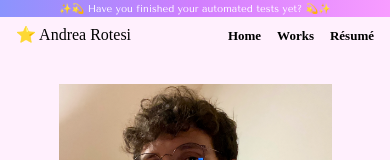
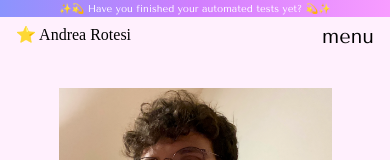
Before and after one commit to andrearotesi/ng-portfolio, an Angular app: page / in a window 390 px wide. Shown: the top 160 px of the page. Built offline with nearby package versions, Linux system fonts and the light colour scheme; a web font is replaced by a local one.

Commit message:
Added mobile-only menu + optimized styling

```diff
--- a/src/app/components/header/header.component.html
+++ b/src/app/components/header/header.component.html
@@ -1,15 +1,41 @@
-<div class="purple-gradient mantra-wrapper">
+<div class="purple-gradient mantra-wrapper" *ngIf="!showMobileMenu">
     <span>✨💫 {{randomMantra}} 💫✨</span>
 </div>
 
-<header class="main-header">
+<div class="mobile-menu" *ngIf="showMobileMenu">
+    <span (click)="toggleMobileMenu(false)"
+        id="close-icon" class="material-symbols-outlined">
+        close
+    </span>
+    <nav class="mobile-nav">
+        <ul class="mobile-nav__list">
+            <li class="mobile-nav__item" *ngFor="let item of navItems">
+                <a *ngIf="!item.fileLocation" class="display" [routerLink]="item.route">{{item.name}}</a>
+                <a *ngIf="item.fileLocation" class="display" (click)="openResume(item.fileLocation)">{{item.name}}</a>
+            </li>
+        </ul>
+    </nav>
+</div>
+
+<header class="main-header" *ngIf="!showMobileMenu">
     <!-- Logo (left side) -->
     <div>
         <a [routerLink]="" class="main-header__brand display">
             ⭐️ Andrea Rotesi
         </a>
     </div>
-    <!-- Navigator (right side) -->
+
+    <!-- Hamburger (Mobile) -->
+    <ng-container *ngIf="isMobile; else desktopHeader">
+        <span *ngIf="!showMobileMenu"
+            (click)="toggleMobileMenu(true)"
+            id="hamburger-icon" class="material-symbols-outlined">
+            menu
+        </span>
+    </ng-container>
+
+    <!-- Navigator (Desktop) -->
+    <ng-template #desktopHeader>
         <nav class="main-nav">
             <ul class="main-nav__list">
                 <li class="main-nav__item" *ngFor="let item of navItems">
@@ -18,4 +44,5 @@
                 </li>
             </ul>
         </nav>
+    </ng-template>
 </header>
--- a/src/app/components/header/header.component.scss
+++ b/src/app/components/header/header.component.scss
@@ -31,41 +31,67 @@
         }
     }
 
-    // Navigator (right side)
-    .main-nav {
-
-        .main-nav__list {
-            margin: 0;
-            padding: 0;
-            list-style: none;
-        }
-
+    // Navigator (right side) - Desktop only
     .main-nav__item {
         display: inline-block;
         padding-left: 2em;
 
-            @media (width < 600px) {
-                padding-left: 1em;
+        a {
+            padding: 3px 0;
         }
+    }
+}
+
+// Hamburger (Mobile menu toggle)
+#hamburger-icon {
+    cursor: pointer;
+    font-size: 20px;
+}
+
+// Mobile only menu
+.mobile-menu {
+    width: 100%;
+    height: 100%;
+    background: linear-gradient(var(--bg-color) 50%, var(--skyblue), var(--mint));
+
+    // Mobile menu closing icon
+    #close-icon {
+        display: block;
+        text-align: end;
+        padding-top: 1.25em;
+        padding-right: .75em;
+        font-size: 20px;
+    }
+
+    // Mobile navigator
+    .mobile-nav {
+        display: flex;
+        align-items: center;
+        flex-direction: column;
+
+        .mobile-nav__list {
+            text-align: center;
+        }
+
+        .mobile-nav__item {
+            padding-bottom: 2em;
+        }
+    }
+}
+
+// Common nav styles
+ul {
+    margin: 0;
+    padding: 0;
+    list-style: none;
 
     a {
         text-decoration: none;
         font-weight: bold;
-                padding: 3px 0;
         font-size: large;
 
         &:hover, :active {
             border-bottom: 5px solid;
         }
-
-                @media (width < 600px) {
-                    font-size: small;
-
-                    &:hover, :active {
-                        border-bottom: 2px solid;
     }
 }
-            }
-        }
-    }
-}
--- a/src/app/components/header/header.component.ts
+++ b/src/app/components/header/header.component.ts
@@ -1,19 +1,20 @@
-import { Component, OnInit } from '@angular/core';
+import { Component, EventEmitter, HostListener, OnInit, Output } from '@angular/core';
 import { CommonModule } from '@angular/common';
 import { RouterModule } from '@angular/router';
-import { HttpClient, HttpClientModule } from '@angular/common/http';
-import { map } from 'rxjs';
 
 @Component({
   selector: 'ptf-header',
   standalone: true,
-  imports: [CommonModule, RouterModule, HttpClientModule],
+  imports: [CommonModule, RouterModule],
   templateUrl: './header.component.html',
   styleUrls: ['./header.component.scss']
 })
 export class HeaderComponent implements OnInit {
 
-  constructor(private http: HttpClient) { }
+  @Output() onMobileMenuToggle = new EventEmitter<boolean>;
+
+  isMobile: boolean = window.innerWidth < 600;
+  showMobileMenu = false;
 
   randomMantra: string = 'You shouldn\'t see this';
 
@@ -39,14 +40,24 @@ export class HeaderComponent implements OnInit {
       name: 'Résumé',
       fileLocation: 'assets/resume/Andrea-Rotesi-Resume-DEV.pdf'
     }
-  ]
+  ];
 
   ngOnInit() {
     this.randomMantra = this.mantras[Math.floor(Math.random() * this.mantras.length)];
+  }
+
+  @HostListener('window:resize', ['$event'])
+  onResize() {
+    this.isMobile = window.innerWidth < 600;
   }
 
   openResume(fileLocation: string) {
     window.open(fileLocation, '_blank');
   }
 
+  toggleMobileMenu(showMenu: boolean) {
+    this.showMobileMenu = showMenu;
+    this.onMobileMenuToggle.emit(this.showMobileMenu);
+  }
+
 }
```
Lines whose indentation alone changed are shown as unchanged.
